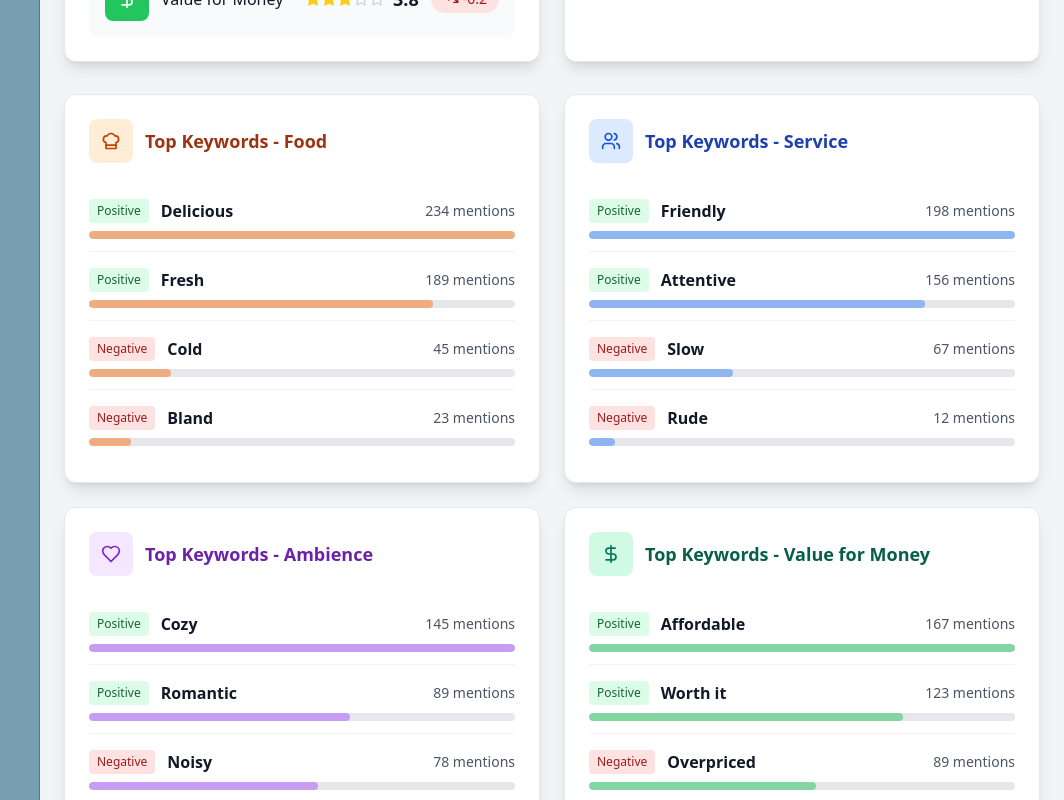
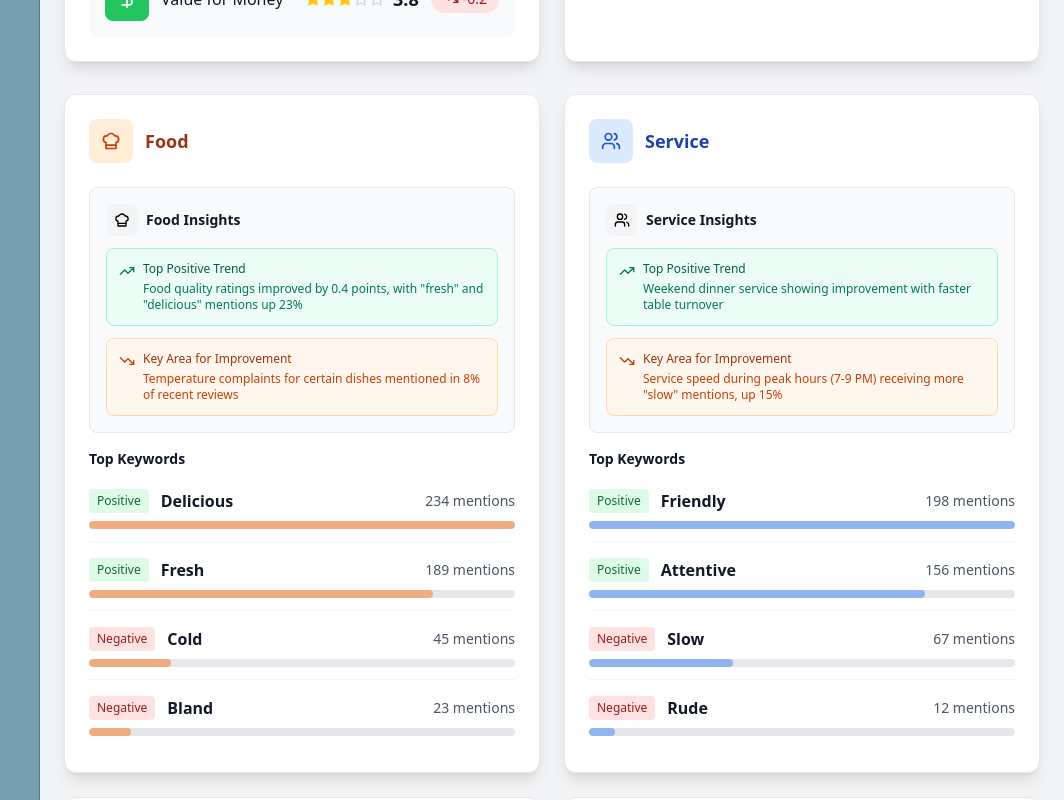
Before and after one commit to cheonglol/superai-next-hackathon-2025, a React (Vite) app: page /review in a window 1280 px wide. Shown: the part 1320-2120 px from the top of the page, without its empty margins (216-1280 px from the left). Built offline with nearby package versions, Linux system fonts and the light colour scheme; no server answers.

Commit message:
Update KeywordList to include category trends

```diff
--- a/src/components/KeywordList.tsx
+++ b/src/components/KeywordList.tsx
@@ -1,16 +1,99 @@
 import { SENTIMENT_COLORS } from "@/config/constants";
 import type { KeywordData } from "@/types/reviews";
+import { ChefHat, Users, Heart, DollarSign, TrendingUp, TrendingDown } from "lucide-react";
 
 interface KeywordListProps {
   keywords: KeywordData[];
   categoryColor?: string;
+  categoryName: string;
 }
 
-export function KeywordList({ keywords, categoryColor }: KeywordListProps): JSX.Element {
+export function KeywordList({ keywords, categoryColor, categoryName }: KeywordListProps): JSX.Element {
   const maxCount = Math.max(...keywords.map((k) => k.count));
 
+  // Get category-specific trends
+  const getCategoryTrends = (category: string) => {
+    switch (category.toLowerCase()) {
+      case 'food':
+        return {
+          positive: "Food quality ratings improved by 0.4 points, with \"fresh\" and \"delicious\" mentions up 23%",
+          improvement: "Temperature complaints for certain dishes mentioned in 8% of recent reviews"
+        };
+      case 'service':
+        return {
+          positive: "Weekend dinner service showing improvement with faster table turnover",
+          improvement: "Service speed during peak hours (7-9 PM) receiving more \"slow\" mentions, up 15%"
+        };
+      case 'ambience':
+        return {
+          positive: "Ambience scores consistently high across all platforms, \"cozy\" mentions increased 18%",
+          improvement: "Noise level complaints during peak dining hours increased by 12%"
+        };
+      case 'value for money':
+        return {
+          positive: "Positive value mentions increased 8% with customers praising portion sizes",
+          improvement: "Value perception declining with \"expensive\" mentions increasing 12%"
+        };
+      default:
+        return {
+          positive: "Overall positive sentiment trending upward",
+          improvement: "Areas for improvement identified in recent feedback"
+        };
+    }
+  };
+
+  const getCategoryIcon = (category: string) => {
+    switch (category.toLowerCase()) {
+      case 'food':
+        return <ChefHat className="w-4 h-4" />;
+      case 'service':
+        return <Users className="w-4 h-4" />;
+      case 'ambience':
+        return <Heart className="w-4 h-4" />;
+      case 'value for money':
+        return <DollarSign className="w-4 h-4" />;
+      default:
+        return <TrendingUp className="w-4 h-4" />;
+    }
+  };
+
+  const trends = getCategoryTrends(categoryName);
+
   return (
+    <div className="space-y-4">
+      {/* Category Trends Section */}
+      <div className="bg-gray-50 rounded-lg p-4 border border-gray-200">
+        <div className="flex items-center mb-3">
+          <div className="p-2 bg-gray-100 rounded-lg mr-2">
+            {getCategoryIcon(categoryName)}
+          </div>
+          <h4 className="text-sm font-semibold text-gray-900">{categoryName} Insights</h4>
+        </div>
+
+        <div className="space-y-3">
+          {/* Positive Trend */}
+          <div className="flex items-start p-3 bg-emerald-50 rounded-lg border border-emerald-200">
+            <TrendingUp className="w-4 h-4 text-emerald-700 mr-2 mt-0.5 flex-shrink-0" />
+            <div>
+              <div className="text-xs font-medium text-emerald-800 mb-1">Top Positive Trend</div>
+              <p className="text-xs text-emerald-700">{trends.positive}</p>
+            </div>
+          </div>
+
+          {/* Area for Improvement */}
+          <div className="flex items-start p-3 bg-orange-50 rounded-lg border border-orange-200">
+            <TrendingDown className="w-4 h-4 text-orange-700 mr-2 mt-0.5 flex-shrink-0" />
+            <div>
+              <div className="text-xs font-medium text-orange-800 mb-1">Key Area for Improvement</div>
+              <p className="text-xs text-orange-700">{trends.improvement}</p>
+            </div>
+          </div>
+        </div>
+      </div>
+
+      {/* Keywords List */}
       <div className="space-y-1">
+        <h4 className="text-sm font-semibold text-gray-900 mb-2">Top Keywords</h4>
         {keywords.map((keyword, index) => (
           <div key={index} className="py-3 border-b border-gray-100 last:border-b-0">
             <div className="flex items-center justify-between mb-2">
@@ -21,7 +104,7 @@ export function KeywordList({ keywords, categoryColor }: KeywordListProps): JSX.
                 <span className="text-gray-900 font-semibold">{keyword.word}</span>
               </div>
               <span className="text-gray-600 text-sm font-medium">{keyword.count} mentions</span>
-          </div>{" "}
+            </div>
             <div className="w-full bg-gray-200 rounded-full h-2 relative overflow-hidden">
               <div
                 className={`h-2 rounded-full ${categoryColor || SENTIMENT_COLORS[keyword.sentiment].bar} bg-opacity-50`}
@@ -31,5 +114,6 @@ export function KeywordList({ keywords, categoryColor }: KeywordListProps): JSX.
           </div>
         ))}
       </div>
+    </div>
   );
 }
--- a/src/pages/Reviews/ReviewAnalyticsPage.tsx
+++ b/src/pages/Reviews/ReviewAnalyticsPage.tsx
@@ -138,9 +138,9 @@ const ReviewAnalyticsPage: React.FC = () => {
               <div className="p-3 bg-orange-100 rounded-lg mr-3">
                 <ChefHat className="w-5 h-5 text-orange-700" />
               </div>
-              <h3 className="text-lg font-semibold text-orange-800">Top Keywords - Food</h3>
+              <h3 className="text-lg font-semibold text-orange-800">Food</h3>
             </div>
-            <KeywordList keywords={data.keywords.food} categoryColor={CATEGORY_COLORS.food} />
+            <KeywordList keywords={data.keywords.food} categoryColor={CATEGORY_COLORS.food} categoryName="Food" />
           </div>
 
           <div className="bg-white rounded-xl shadow-lg border border-gray-200 p-6 hover:shadow-xl transition-shadow">
@@ -148,9 +148,9 @@ const ReviewAnalyticsPage: React.FC = () => {
               <div className="p-3 bg-blue-100 rounded-lg mr-3">
                 <Users className="w-5 h-5 text-blue-700" />
               </div>
-              <h3 className="text-lg font-semibold text-blue-800">Top Keywords - Service</h3>
+              <h3 className="text-lg font-semibold text-blue-800">Service</h3>
             </div>
-            <KeywordList keywords={data.keywords.service} categoryColor={CATEGORY_COLORS.service} />
+            <KeywordList keywords={data.keywords.service} categoryColor={CATEGORY_COLORS.service} categoryName="Service" />
           </div>
 
           <div className="bg-white rounded-xl shadow-lg border border-gray-200 p-6 hover:shadow-xl transition-shadow">
@@ -158,9 +158,9 @@ const ReviewAnalyticsPage: React.FC = () => {
               <div className="p-3 bg-purple-100 rounded-lg mr-3">
                 <Heart className="w-5 h-5 text-purple-700" />
               </div>
-              <h3 className="text-lg font-semibold text-purple-800">Top Keywords - Ambience</h3>
+              <h3 className="text-lg font-semibold text-purple-800">Ambience</h3>
             </div>
-            <KeywordList keywords={data.keywords.ambience} categoryColor={CATEGORY_COLORS.ambience} />
+            <KeywordList keywords={data.keywords.ambience} categoryColor={CATEGORY_COLORS.ambience} categoryName="Ambience" />
           </div>
 
           <div className="bg-white rounded-xl shadow-lg border border-gray-200 p-6 hover:shadow-xl transition-shadow">
@@ -168,9 +168,9 @@ const ReviewAnalyticsPage: React.FC = () => {
               <div className="p-3 bg-emerald-100 rounded-lg mr-3">
                 <DollarSign className="w-5 h-5 text-emerald-700" />
               </div>
-              <h3 className="text-lg font-semibold text-emerald-800">Top Keywords - Value for Money</h3>
+              <h3 className="text-lg font-semibold text-emerald-800">Value for Money</h3>
             </div>
-            <KeywordList keywords={data.keywords.value} categoryColor={CATEGORY_COLORS.value} />
+            <KeywordList keywords={data.keywords.value} categoryColor={CATEGORY_COLORS.value} categoryName="Value for Money" />
           </div>
         </div>
       </div>
```
Lines whose indentation alone changed are shown as unchanged.
